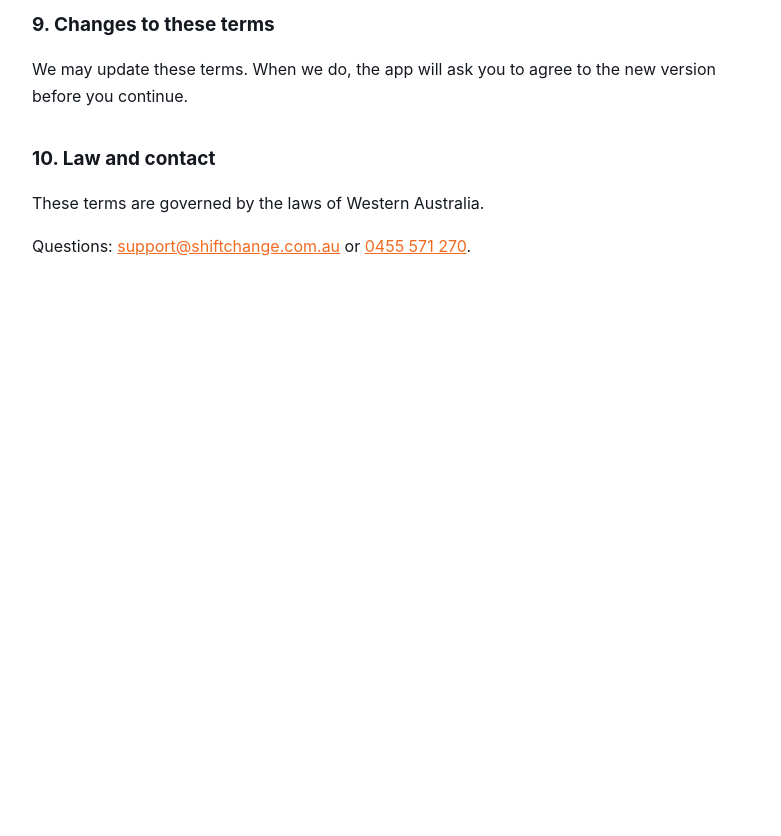
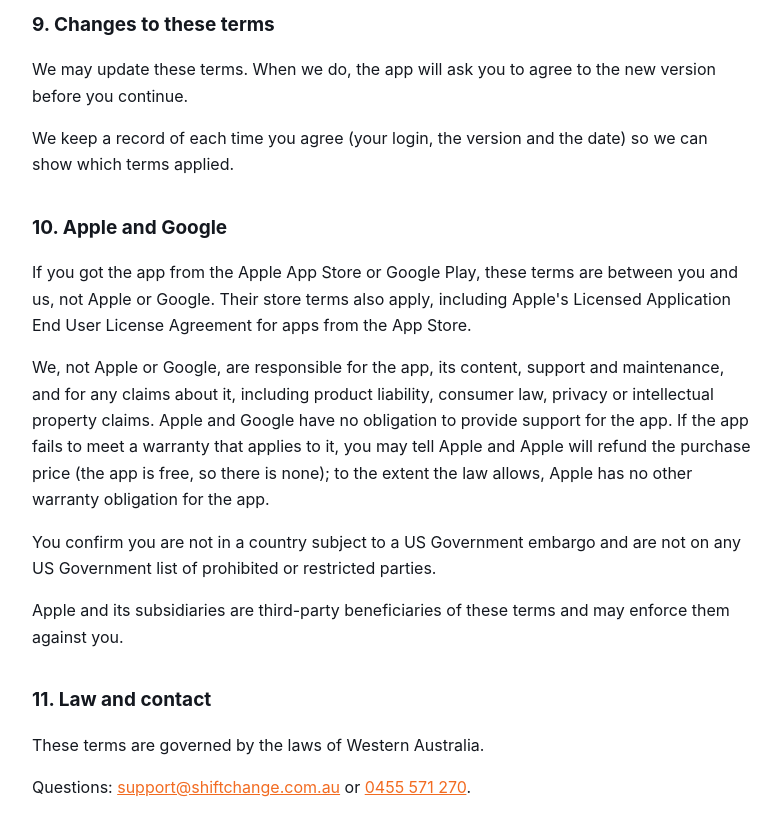
Before and after one commit to StockDaddy1618/shiftchange-app, a plain HTML site: page terms.html in a window 1280 px wide. Shown: the part 1860-2696 px from the top of the page, without its empty margins (248-1029 px from the left). Before the commit the page ends 2215 px from the top, so only its background shows below. Drawn offline with Linux system fonts and the light colour scheme.

Commit message:
Terms: Apple/Google store section, record of acceptance

```diff
--- a/terms.html
+++ b/terms.html
@@ -19,7 +19,7 @@
 <body>
 <main>
 <h1><span>Shift</span>Change Terms of Use</h1>
-<p class="meta">Last updated 14 November 2026 · Applies to the ShiftChange mobile app</p>
+<p class="meta">Last updated 21 November 2026 · Applies to the ShiftChange mobile app</p>
 
 <h2>About these terms</h2>
 <p>These terms apply to the ShiftChange mobile app. The app is provided by Shift Change Software (ABN 68 998 089 653) ("we", "us").</p>
@@ -57,8 +57,15 @@
 
 <h2>9. Changes to these terms</h2>
 <p>We may update these terms. When we do, the app will ask you to agree to the new version before you continue.</p>
+<p>We keep a record of each time you agree (your login, the version and the date) so we can show which terms applied.</p>
 
-<h2>10. Law and contact</h2>
+<h2>10. Apple and Google</h2>
+<p>If you got the app from the Apple App Store or Google Play, these terms are between you and us, not Apple or Google. Their store terms also apply, including Apple's Licensed Application End User License Agreement for apps from the App Store.</p>
+<p>We, not Apple or Google, are responsible for the app, its content, support and maintenance, and for any claims about it, including product liability, consumer law, privacy or intellectual property claims. Apple and Google have no obligation to provide support for the app. If the app fails to meet a warranty that applies to it, you may tell Apple and Apple will refund the purchase price (the app is free, so there is none); to the extent the law allows, Apple has no other warranty obligation for the app.</p>
+<p>You confirm you are not in a country subject to a US Government embargo and are not on any US Government list of prohibited or restricted parties.</p>
+<p>Apple and its subsidiaries are third-party beneficiaries of these terms and may enforce them against you.</p>
+
+<h2>11. Law and contact</h2>
 <p>These terms are governed by the laws of Western Australia.</p>
 <p>Questions: <a href="mailto:support@shiftchange.com.au">support@shiftchange.com.au</a> or <a href="tel:+61455571270">0455 571 270</a>.</p>
 </main>
```
